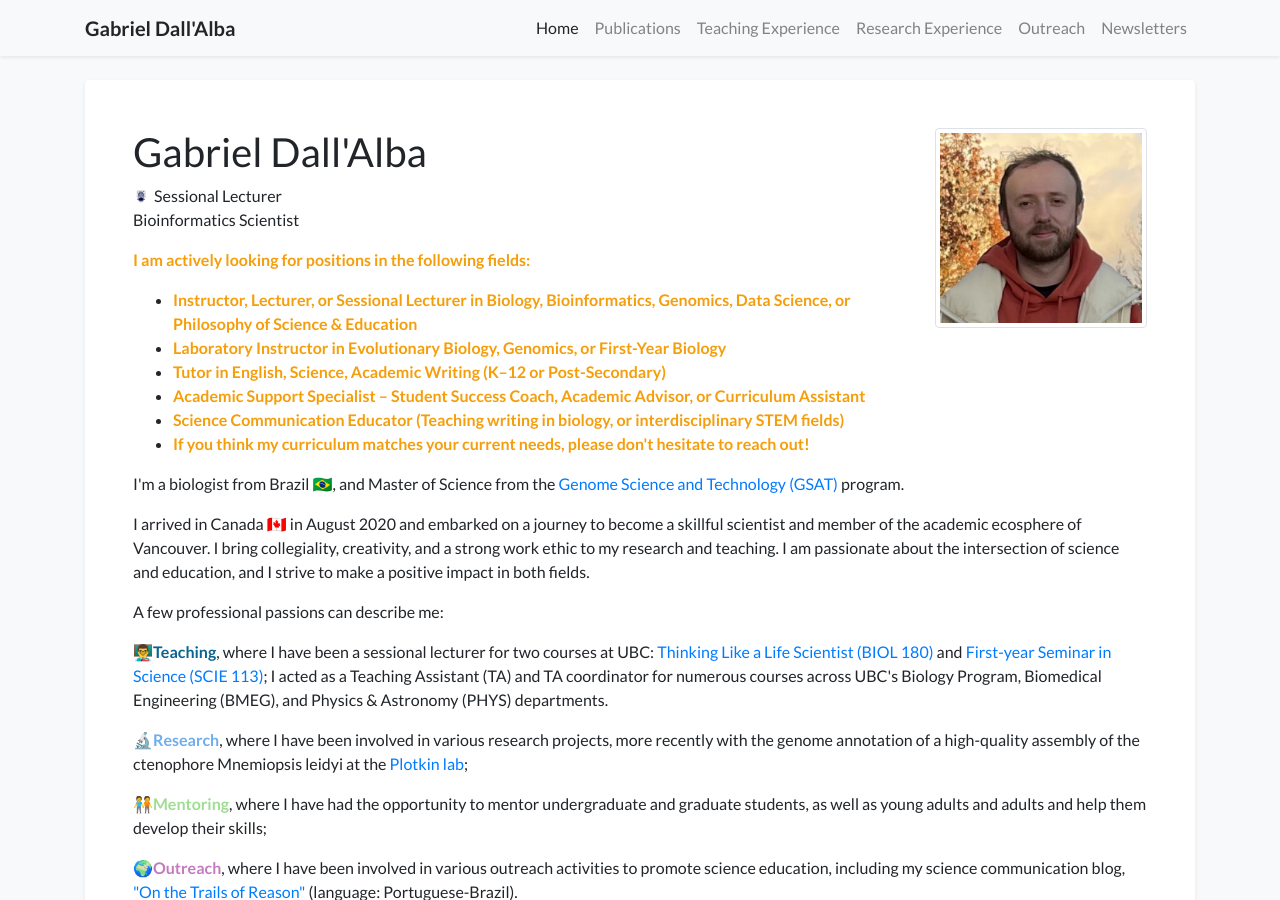
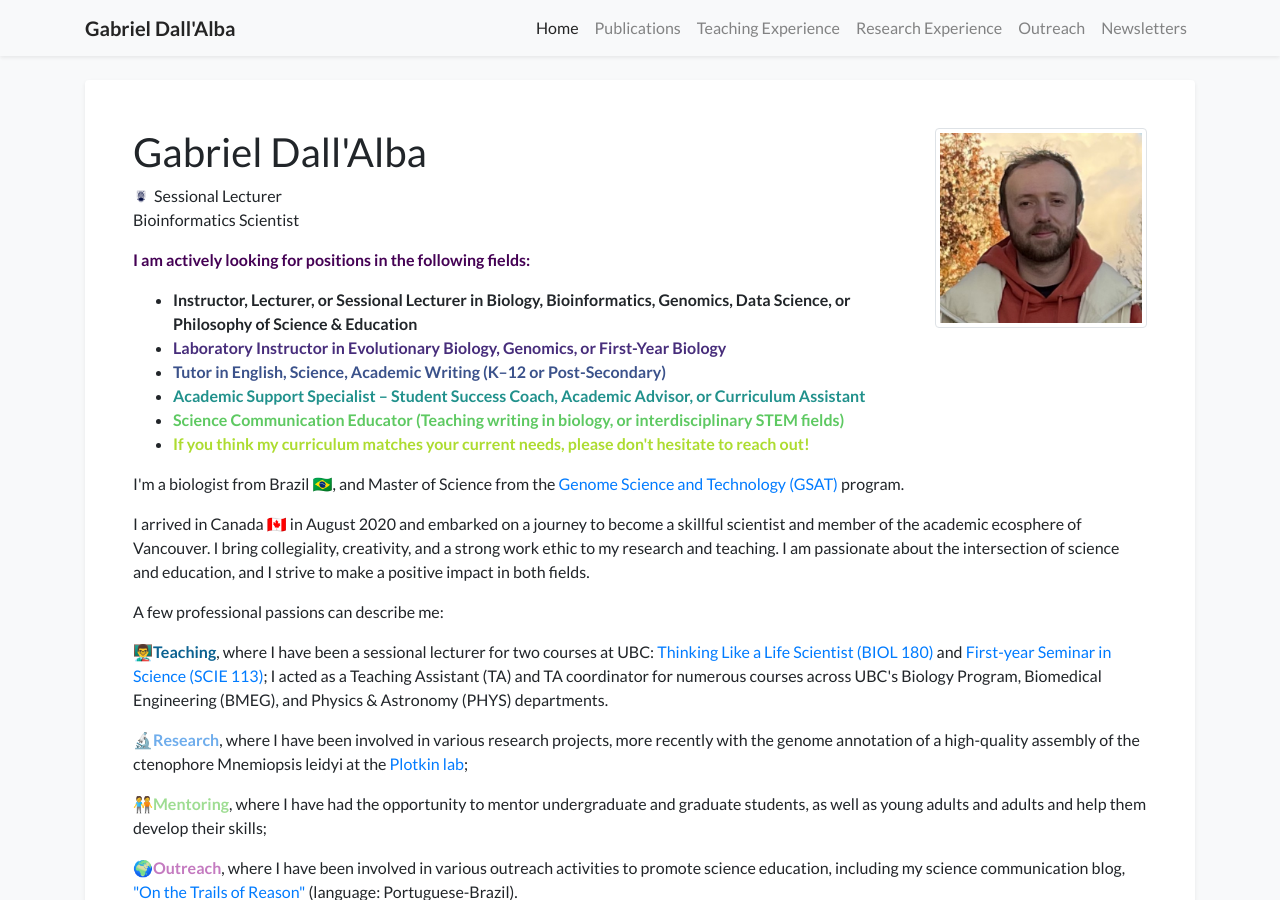
Before and after one commit to gdalba/gdalba.github.io, a Jekyll site: the page built from index.html, in a window 1280 px wide and 900 px high. Built offline with Jekyll 4.4.1, drawn with Linux system fonts in a browser that asks for light colours; nearby versions of some CDN libraries; a style sheet for code colours, icons or effects is not loaded.

Commit message:
Update profile.yml

```diff
--- a/_data/profile.yml
+++ b/_data/profile.yml
@@ -27,15 +27,15 @@ linkedin: gdalba
 short_bio_text_justify: false
 short_bio: >-
   <p>
-    <strong style="color:#F59E0B;">I am actively looking for positions in the following fields:</strong>
+    <strong style="color:#440154;">I am actively looking for positions in the following fields:</strong>
   </p>
   <ul>
-    <li><strong style="color:#F59E0B;">Instructor, Lecturer, or Sessional Lecturer in Biology, Bioinformatics, Genomics, Data Science, or Philosophy of Science & Education</strong></li>
-    <li><strong style="color:#F59E0B;">Laboratory Instructor in Evolutionary Biology, Genomics, or First-Year Biology</strong></li>
-    <li><strong style="color:#F59E0B;">Tutor in English, Science, Academic Writing (K–12 or Post-Secondary)</strong></li>
-    <li><strong style="color:#F59E0B;">Academic Support Specialist – Student Success Coach, Academic Advisor, or Curriculum Assistant</strong></li>
-    <li><strong style="color:#F59E0B;">Science Communication Educator (Teaching writing in biology, or interdisciplinary STEM fields)</strong></li>
-    <li><strong style="color:#F59E0B;">If you think my curriculum matches your current needs, please don't hesitate to reach out!</strong></li>
+    <li><strong style="color:;">Instructor, Lecturer, or Sessional Lecturer in Biology, Bioinformatics, Genomics, Data Science, or Philosophy of Science & Education</strong></li>
+    <li><strong style="color:#472d7b;">Laboratory Instructor in Evolutionary Biology, Genomics, or First-Year Biology</strong></li>
+    <li><strong style="color:#3b528b;">Tutor in English, Science, Academic Writing (K–12 or Post-Secondary)</strong></li>
+    <li><strong style="color:#21918c;">Academic Support Specialist – Student Success Coach, Academic Advisor, or Curriculum Assistant</strong></li>
+    <li><strong style="color:#5ec962;">Science Communication Educator (Teaching writing in biology, or interdisciplinary STEM fields)</strong></li>
+    <li><strong style="color:#addc30;">If you think my curriculum matches your current needs, please don't hesitate to reach out!</strong></li>
   </ul>
   <p>
     I'm a biologist from Brazil 🇧🇷, and Master of Science from the <a href="https://www.gsat.ubc.ca/" target="_blank">Genome Science and Technology (GSAT)</a> program.
```
